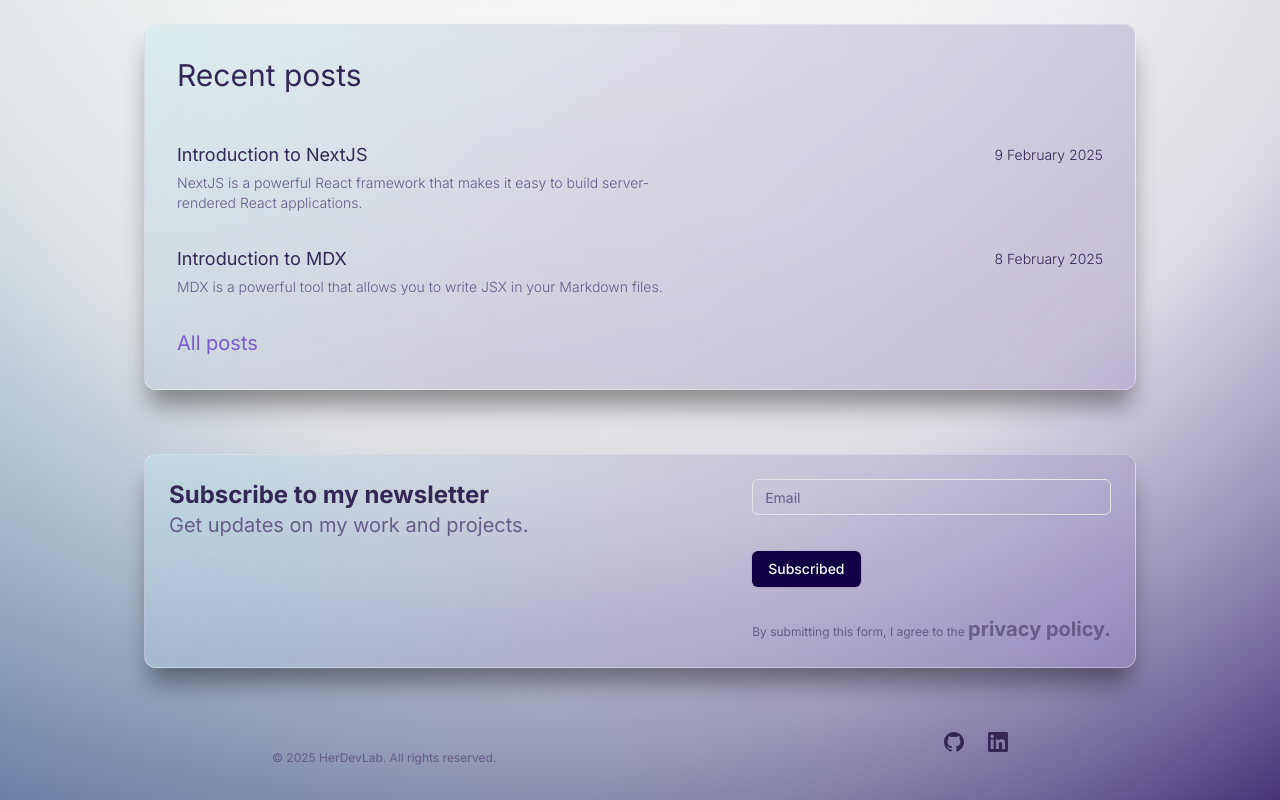
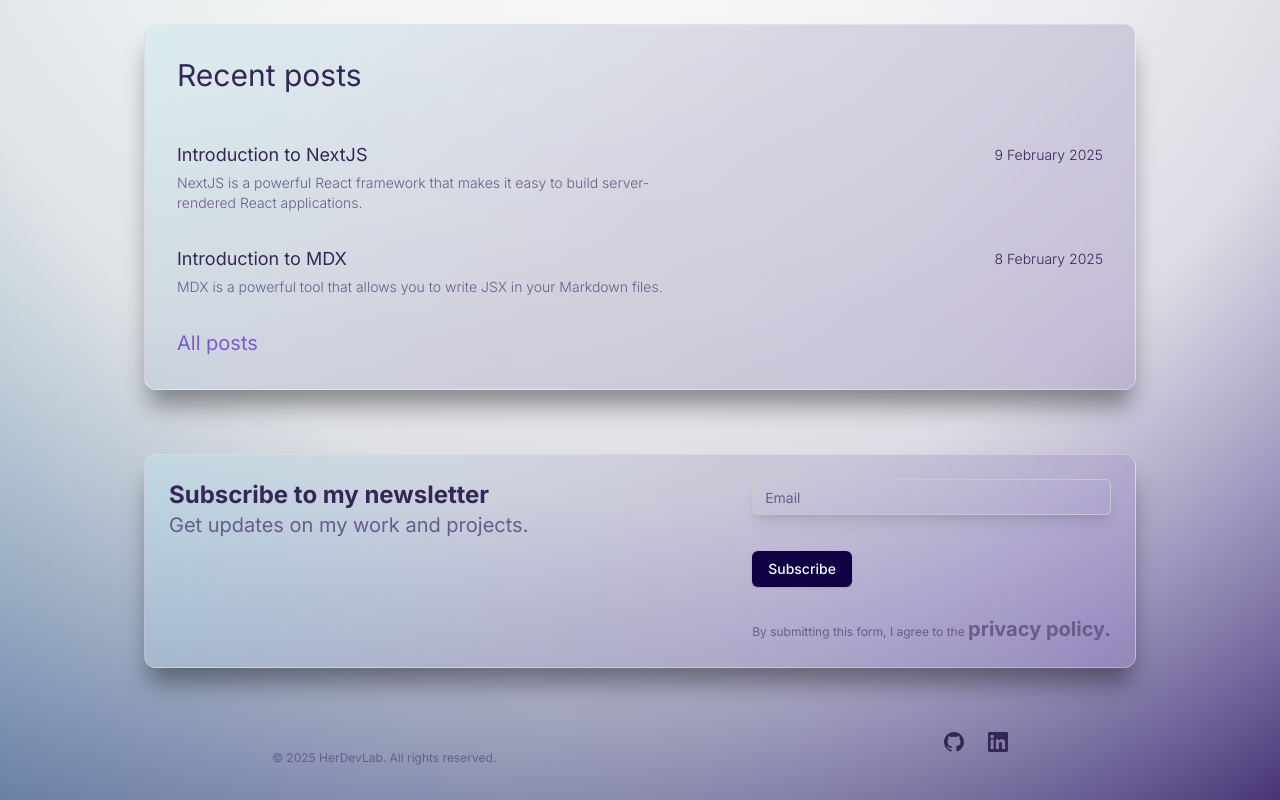
Before and after one commit to magda5281/portfolio, a Next.js app: page / in a window 1280 px wide. Shown: the part 1273-2073 px from the top of the page. Built offline with nearby package versions, Linux system fonts and the light colour scheme; no server answers.

Commit message:
UI and form updates

```diff
--- a/app/globals.css
+++ b/app/globals.css
@@ -58,9 +58,9 @@ body {
     /* --accent-foreground: 240 5.9% 10%; */
     --destructive: 0 84.2% 60.2%;
     --destructive-foreground: 0 0% 98%;
-    --border: 240 5.9% 90%;
-    --input: 240 5.9% 90%;
-    --ring: 240 10% 3.9%;
+    --border: 240 5.9% 79%;
+    --input: 240 5% 79.5%;
+    --ring: 257.1 51.9% 57.6%;
     --chart-1: 12 76% 61%;
     --chart-2: 173 58% 39%;
     --chart-3: 197 37% 24%;
@@ -113,8 +113,8 @@ body {
     --accent-foreground: 177.8 95% 39.4%;
     --destructive: 0 62.8% 30.6%;
     --destructive-foreground: 0 0% 98%;
-    --border: 240 3.7% 90%;
-    --input: 240 3.7% 15.9%;
+    --border: 240 3% 38%;
+    --input: 240 3% 38%;
     --ring: 240 4.9% 83.9%;
     --chart-1: 220 70% 50%;
     --chart-2: 160 60% 45%;
--- a/app/projects/[slug]/page.tsx
+++ b/app/projects/[slug]/page.tsx
@@ -33,7 +33,7 @@ export default async function Project({
       <div className='container max-w-3xl'>
         <Link
           href='/projects'
-          className='text mb-8 inline-flex items-center gap-2 text-sm font-light text-muted-foreground'
+          className='text mb-8 inline-flex items-center gap-2 text-sm font-light text-card-foreground hover:text-secondary-foreground'
         >
           <ArrowLeftIcon className='h-5 w-5' />
           <span>Back to projects</span>
--- a/components/contact-form.tsx
+++ b/components/contact-form.tsx
@@ -10,6 +10,7 @@ import { Button } from './ui/button'
 import { Input } from './ui/input'
 import { Textarea } from './ui/textarea'
 import { sendEmail } from '@/lib/actions'
+import { Label } from './ui/label'
 
 type Inputs = z.infer<typeof ContactFormSchema>
 export default function ContactForm(): React.JSX.Element {
@@ -72,6 +73,9 @@ export default function ContactForm(): React.JSX.Element {
           <div className='grid grid-cols-1 gap-6 sm:grid-cols-2'>
             {/* Name */}
             <div>
+              <Label htmlFor='name' className='sr-only'>
+                Name
+              </Label>
               <Input
                 id='name'
                 type='text'
@@ -79,6 +83,8 @@ export default function ContactForm(): React.JSX.Element {
                 autoComplete='given-name'
                 {...register('name')}
                 className='shadow-lg'
+                aria-invalid={!!errors.name}
+                aria-describedby={errors.name ? 'name-error' : undefined}
               />
               {errors.name?.message && (
                 <p className='ml-1 mt-2 text-sm text-rose-400'>
@@ -88,6 +94,9 @@ export default function ContactForm(): React.JSX.Element {
             </div>
             {/* email */}
             <div>
+              <Label htmlFor='email' className='sr-only'>
+                Name
+              </Label>
               <Input
                 id='email'
                 type='text'
@@ -95,6 +104,8 @@ export default function ContactForm(): React.JSX.Element {
                 autoComplete='email'
                 {...register('email')}
                 className='shadow-lg'
+                aria-invalid={!!errors.email}
+                aria-describedby={errors.email ? 'email-error' : undefined}
               />
               {errors.email?.message && (
                 <p className='ml-1 mt-2 text-sm text-rose-400'>
@@ -104,11 +115,17 @@ export default function ContactForm(): React.JSX.Element {
             </div>
             {/* message */}
             <div className='sm:col-span-2'>
+              <Label htmlFor='message' className='sr-only'>
+                Message
+              </Label>
               <Textarea
+                id='message'
                 rows={4}
                 placeholder='Message'
                 {...register('message')}
                 className='shadow-lg'
+                aria-invalid={!!errors.message}
+                aria-describedby={errors.message ? 'message-error' : undefined}
               />
 
               {errors.message?.message && (
--- a/components/newsletter-form.tsx
+++ b/components/newsletter-form.tsx
@@ -8,6 +8,7 @@ import { zodResolver } from '@hookform/resolvers/zod'
 import { NewsletterFormSchema } from '@/lib/schemas'
 import { Button } from './ui/button'
 import { Input } from './ui/input'
+import { Label } from './ui/label'
 
 import { subscribe } from '@/lib/actions'
 import { Card, CardContent } from '@/components/ui/card'
@@ -51,16 +52,25 @@ export default function NewsletterForm() {
             className='flex flex-col items-start gap-3'
           >
             <div className='w-full'>
+              <Label htmlFor='email' className='sr-only'>
+                Email
+              </Label>
               <Input
                 type='email'
                 id='email'
                 autoComplete='email'
                 placeholder='Email'
-                className='w-full'
+                className='w-full shadow-lg'
                 {...register('email')}
+                aria-invalid={!!errors.email}
+                aria-describedby={errors.email ? 'email-error' : undefined}
               />
               {errors.email?.message && (
-                <p className='ml-1 mt-2 text-sm text-rose-400'>
+                <p
+                  id='message-error'
+                  role='alert'
+                  className='ml-1 mt-2 text-sm text-rose-400'
+                >
                   {errors.email.message}
                 </p>
               )}
@@ -71,7 +81,7 @@ export default function NewsletterForm() {
                 disabled={isSubmitting}
                 className='w-full disabled:opacity-50'
               >
-                {isSubmitting ? 'Submitting...' : 'Subscribed'}
+                {isSubmitting ? 'Submitting...' : 'Subscribe'}
               </Button>
             </div>
             <p className='mt-4 text-xs text-muted-foreground'>
--- /dev/null
+++ b/components/ui/label.tsx
@@ -0,0 +1,26 @@
+"use client"
+
+import * as React from "react"
+import * as LabelPrimitive from "@radix-ui/react-label"
+import { cva, type VariantProps } from "class-variance-authority"
+
+import { cn } from "@/lib/utils"
+
+const labelVariants = cva(
+  "text-sm font-medium leading-none peer-disabled:cursor-not-allowed peer-disabled:opacity-70"
+)
+
+const Label = React.forwardRef<
+  React.ElementRef<typeof LabelPrimitive.Root>,
+  React.ComponentPropsWithoutRef<typeof LabelPrimitive.Root> &
+    VariantProps<typeof labelVariants>
+>(({ className, ...props }, ref) => (
+  <LabelPrimitive.Root
+    ref={ref}
+    className={cn(labelVariants(), className)}
+    {...props}
+  />
+))
+Label.displayName = LabelPrimitive.Root.displayName
+
+export { Label }
--- a/lib/schemas.ts
+++ b/lib/schemas.ts
@@ -7,9 +7,9 @@ export const ContactFormSchema = z.object({
     .min(2, { message: 'Must be at least 2 characters.' }),
   email: z
     .string()
-    .min(1, { message: 'Name is required.' })
+    .min(1, { message: 'Email is required.' })
     .email('Invalid email.'),
-  message: z.string().min(1, { message: 'Message is requred.' })
+  message: z.string().min(1, { message: 'Message is required.' })
 })
 
 export const NewsletterFormSchema = z.object({
--- a/package.json
+++ b/package.json
@@ -11,6 +11,7 @@
   "dependencies": {
     "@hookform/resolvers": "^4.0.0",
     "@radix-ui/react-icons": "^1.3.2",
+    "@radix-ui/react-label": "^2.1.7",
     "@radix-ui/react-slot": "^1.1.2",
     "@tailwindcss/typography": "^0.5.16",
     "class-variance-authority": "^0.7.1",
```
Also changed, not shown: 1 other file (tests, documents, lock files or other folders).
